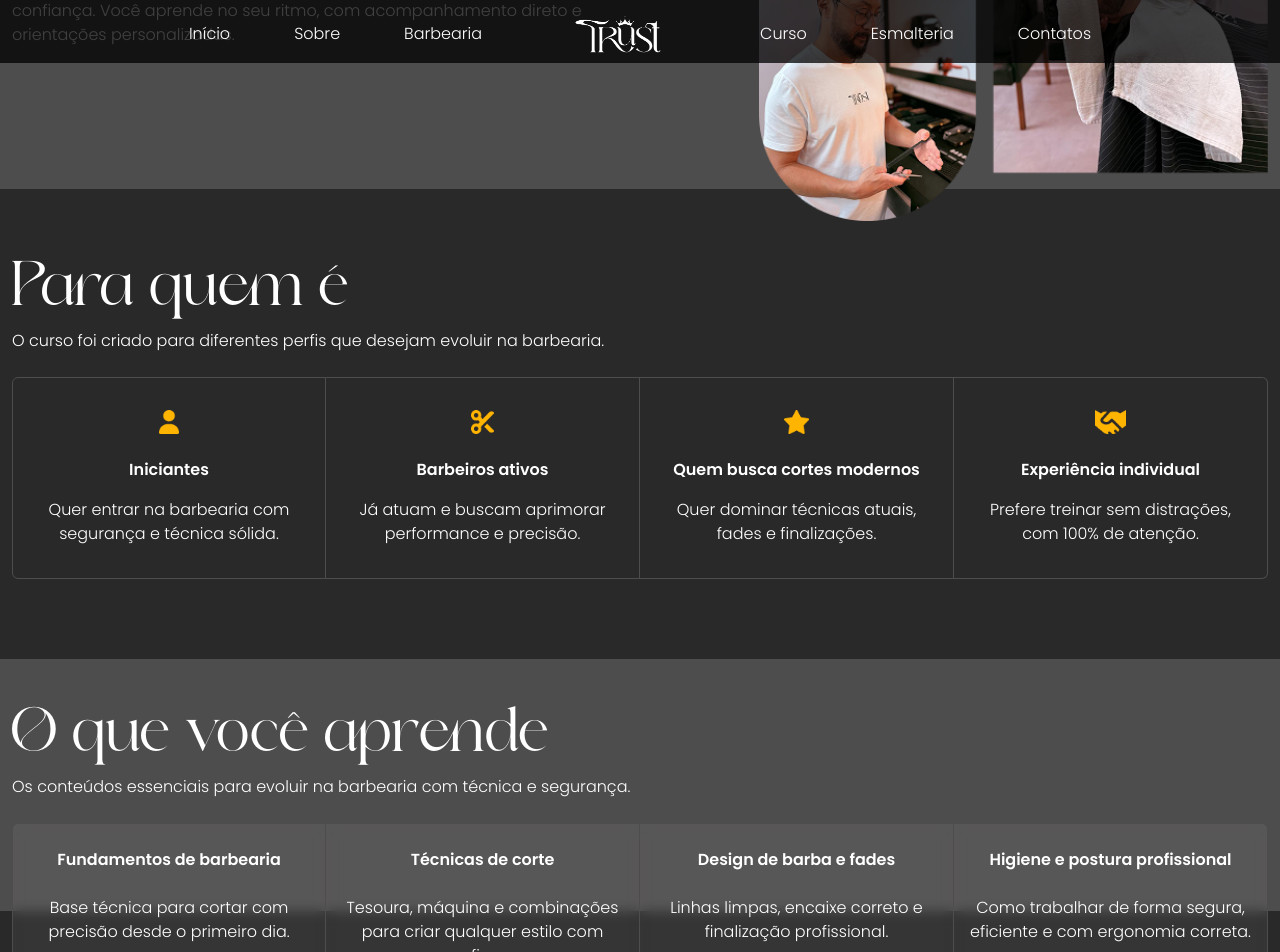
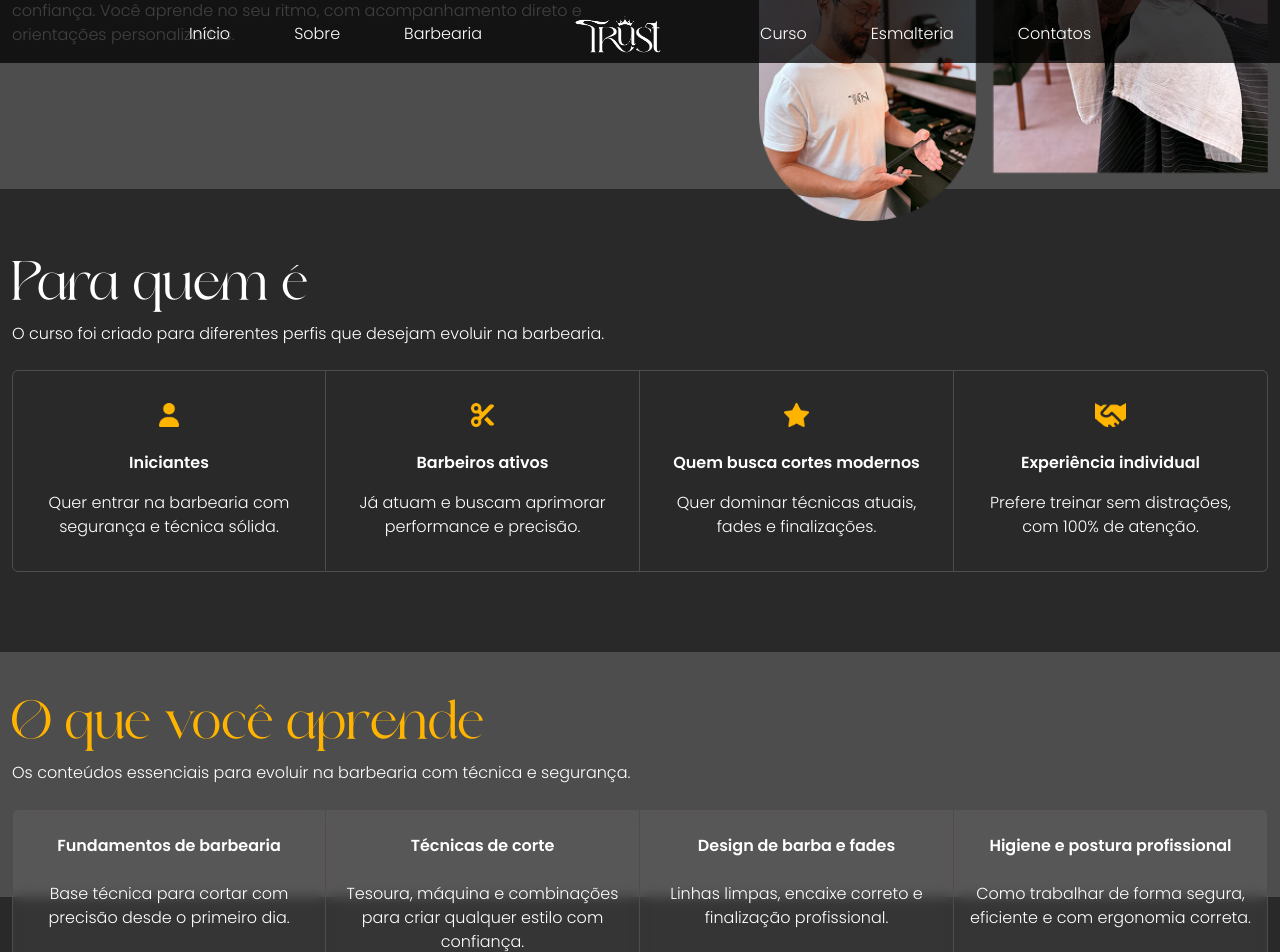
Before and after one commit to EspacoTrust/trust, a Jekyll site: the page built from curso.html, in a window 1280 px wide and 1400 px high, scrolled down 404 px. Shown: the top 952 px of the window. Built offline with Jekyll 4.4.1, drawn with Linux system fonts in a browser that asks for light colours.

Commit message:
Ajustes botoes

```diff
--- a/assets/css/custom.css
+++ b/assets/css/custom.css
@@ -9,6 +9,11 @@ h1, h2, h3, h4{
     font-family: 'queilab', sans-serif !important;
     font-size: 50px !important;
     color: #4E4D4D !important;
+}
+
+h2{
+    font-size: 44px !important;
+    font-weight: 100 !important;
 }
 
 h3{
@@ -315,6 +320,7 @@ swiper-container::part(bullet-active) {
         display: grid;
         grid-template-columns: 2fr 2fr;
         text-align: center;
+        grid-gap: 8px;
         margin-bottom: 3px;
     }
 
@@ -367,8 +373,4 @@ swiper-container::part(bullet-active) {
     .esmalteria-image-block{
         margin: 0;
     }
-
-    .btn{
-        width: 100%;
-    }
 }
--- a/curso.html
+++ b/curso.html
@@ -67,7 +67,7 @@ title: Trust | Curso
   <section data-aos="fade-up" data-aos-anchor-placement="top-bottom">
     <section class="ensino pb-4">
       <div class="container-xxl py-5 my-4">
-        <h2>O que você aprende</h2>
+        <h2 class="text-primary">O que você aprende</h2>
         <p>Os conteúdos essenciais para evoluir na barbearia com técnica e segurança.</p>
       </div>
     </section>
@@ -111,7 +111,7 @@ title: Trust | Curso
     <div class="container-xxl my-5">
       <div class="container-xxl row align-items-center justify-content-between">
         <div class="col-md-8">
-          <h2>Metodologia e estrutura</h2>
+          <h2 class="text-primary">Metodologia e estrutura</h2>
           <p>No curso você aprende na prática, com aulas individuais que combinam demonstração, treino supervisionado e feedback imediato.</p>
           <p>A carga horária é flexível e adaptada ao seu nível, com conteúdos ajustados conforme sua evolução e treino com modelos reais.</p>
           <p>Tudo isso em um ambiente profissional de barbearia, com atenção exclusiva, técnicas atualizadas e acompanhamento próximo para garantir evolução rápida e segura.</p>
--- a/index.html
+++ b/index.html
@@ -223,14 +223,14 @@ title: Trust
       </div>
 
       <div class="text-center mt-0 mt-md-4">
-        <a class="btn btn-primary me-0 me-md-3 mb-3 mb-md-0" href="https://wa.me/554991233865?text=Ol%C3%A1%20Alexandre%2C%20gostaria%20de%20saber%20mais%20informa%C3%A7%C3%B5es%20sobre%20a%20barbearia%21" target="_blank">
+        <a class="btn btn-primary me-0 me-md-3 mt-2 mt-sm-0" href="https://wa.me/554991233865?text=Ol%C3%A1%20Alexandre%2C%20gostaria%20de%20saber%20mais%20informa%C3%A7%C3%B5es%20sobre%20a%20barbearia%21" target="_blank">
           <div class="d-flex align-items-center">
             <img class="me-1" src="./assets/img/Icon_whatsapp.png" width="16" height="16" alt="Logo Whatsapp">
             Falar com Alexandre
           </div>
         </a>
 
-        <a class="btn btn-primary" href="https://sites.appbarber.com.br/trustbarbearia-cn71" target="_blank">
+        <a class="btn btn-primary mt-2 mt-sm-0" href="https://sites.appbarber.com.br/trustbarbearia-cn71" target="_blank">
           <div class="d-flex align-items-center">
             <img class="me-1" src="./assets/img/Icon_calendar.png" width="16" height="16" alt="Icone Calendário">
             Agendar meu horário
```
